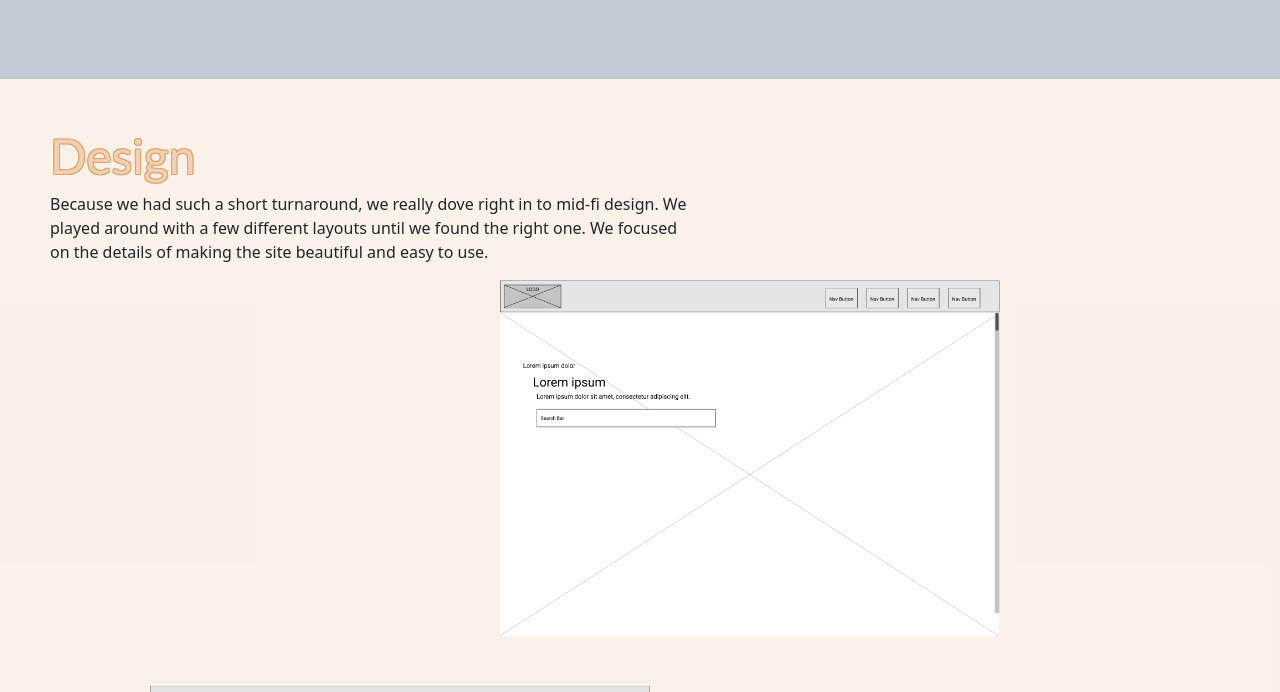
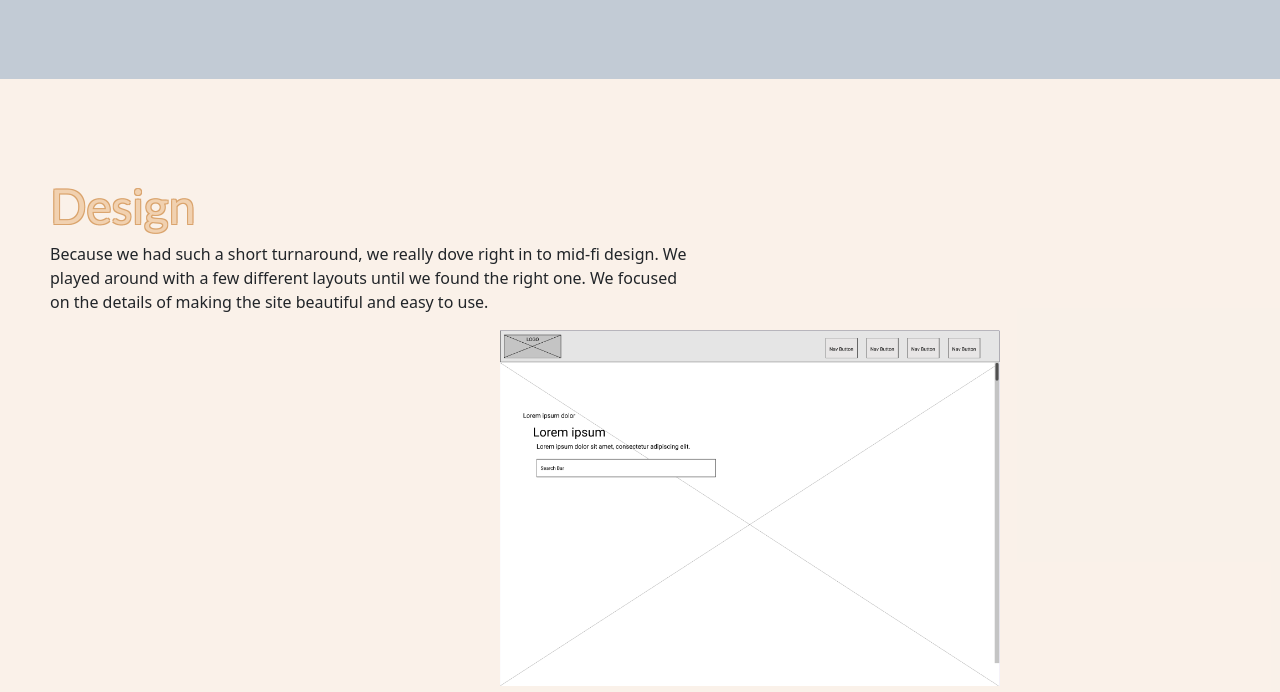
Before and after one commit to RaynaJeremias/UX_UI_HW_20, a plain HTML site: page index.html in a window 1280 px wide. Shown: the part 2741-3433 px from the top of the page. Drawn offline with nearby package versions, Linux system fonts and the light colour scheme; a web font is replaced by a local one.

Commit message:
Update style.css

```diff
--- a/css/style.css
+++ b/css/style.css
@@ -103,7 +103,7 @@ img#persona{
                 -1px -1px 0 #766621;
 }
 .designHeading{
-    /* margin-top: 50px; */
+    margin-top: 50px;
     margin-left: 50px;
     font-family: 'Trebuchet MS', sans-serif;
     font-size: 48px;
```
